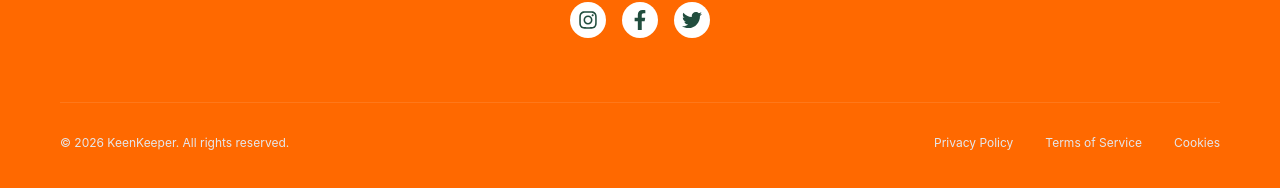
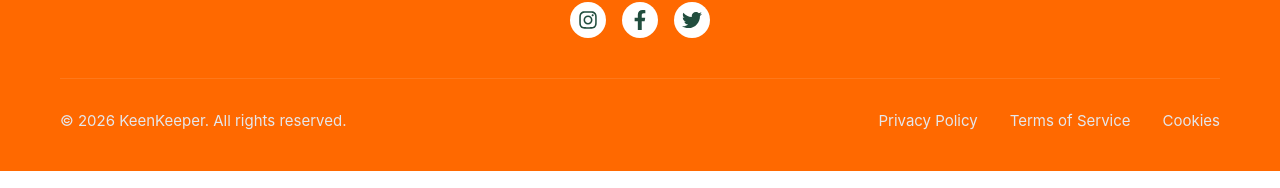
Before and after one commit to eyasinarafat3485-gif/A-07-Keen-keeper-app, a React (Vite) app: page / in a window 1280 px wide. Shown: the part 2468-2656 px from the top of the page. Built offline with nearby package versions, Linux system fonts and the light colour scheme.

Commit message:
stats section done

```diff
--- a/src/components/homepage/footer.jsx
+++ b/src/components/homepage/footer.jsx
@@ -14,26 +14,26 @@ const Footer = () => {
                 <div className="flex flex-col items-center gap-4">
                     <span className="text-lg font-medium">Social Links</span>
                     <div className="flex gap-4">
-                        <a href="#" className="bg-white p-2 rounded-full text-[#214d3e] hover:bg-gray-200 transition-colors">
+                        <a href="#" className="bg-white p-2 rounded-full text-[#214d3e] hover:bg-gray-300 transition-colors">
                             <FaInstagram size={20} />
                         </a>
-                        <a href="#" className="bg-white p-2 rounded-full text-[#214d3e] hover:bg-gray-200 transition-colors">
+                        <a href="#" className="bg-white p-2 rounded-full text-[#214d3e] hover:bg-gray-300 transition-colors">
                             <FaFacebookF size={20} />
                         </a>
-                        <a href="#" className="bg-white p-2 rounded-full text-[#214d3e] hover:bg-gray-200 transition-colors">
+                        <a href="#" className="bg-white p-2 rounded-full text-[#214d3e] hover:bg-gray-300 transition-colors">
                             <FaTwitter size={20} />
                         </a>
                     </div>
                 </div>
             </div>
 
-            <div className="max-w-7xl mx-auto mt-16 pt-8 border-t border-white/10 flex flex-col md:flex-row justify-between items-center text-xs text-gray-200 gap-4">
-                <p>© 2026 KeenKeeper. All rights reserved.</p>
+            <div className="max-w-7xl mx-auto mt-10 pt-8 border-t border-white/10 flex flex-col md:flex-row justify-between items-center text-xs text-gray-200 gap-4">
+                <p className='text-[15px]'>© 2026 KeenKeeper. All rights reserved.</p>
 
                 <div className="flex gap-8">
-                    <a href="#" className="hover:text-white transition-colors">Privacy Policy</a>
-                    <a href="#" className="hover:text-white transition-colors">Terms of Service</a>
-                    <a href="#" className="hover:text-white transition-colors">Cookies</a>
+                    <a href="#" className="hover:text-white transition-colors text-[15px]">Privacy Policy</a>
+                    <a href="#" className="hover:text-white transition-colors text-[15px]">Terms of Service</a>
+                    <a href="#" className="hover:text-white transition-colors text-[15px]">Cookies</a>
                 </div>
             </div>
         </footer>
```
Also changed, not shown: 1 other file (tests, documents, lock files or other folders).
